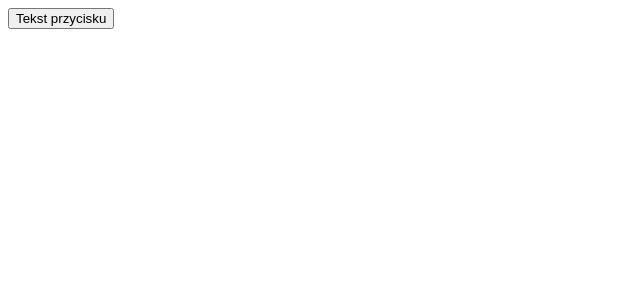
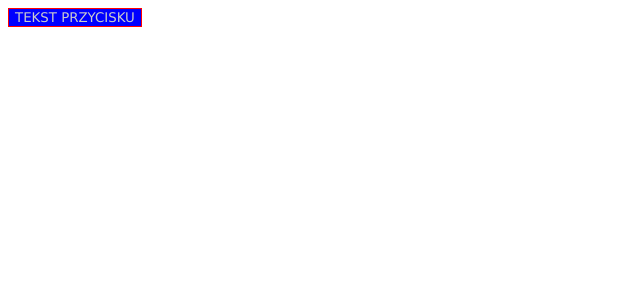
Before and after one commit to hugobosy/universal-components, a React (Create React App) app: page / in a window 1280 px wide. Shown: the top 300 px of the page, without its empty margins (0-640 px from the left). Built offline with nearby package versions, Linux system fonts and the light colour scheme.

Commit message:
add styles for properties

```diff
--- a/src/App.tsx
+++ b/src/App.tsx
@@ -4,7 +4,15 @@ import { ButtonComponent } from "./components/button/Button.components";
 function App() {
   return (
     <div className="App">
-      <ButtonComponent text="Tekst przycisku" />
+      <ButtonComponent
+        text="Tekst przycisku"
+        display="block"
+        bgColor="blue"
+        fontFamily="Verdana, sans-serif"
+        fontColor="#CCC"
+        border="1px solid red"
+        isUppercase
+      />
     </div>
   );
 }
--- a/src/components/button/Button.components.tsx
+++ b/src/components/button/Button.components.tsx
@@ -8,7 +8,7 @@ export const ButtonComponent: React.FC<ButtonTypes> = ({
   fontColor,
   bgColor,
   display,
-  isBorder,
+  border,
   isUppercase,
 }) => {
   return (
@@ -17,7 +17,7 @@ export const ButtonComponent: React.FC<ButtonTypes> = ({
       fontFamily={fontFamily}
       fontColor={fontColor}
       bgColor={bgColor}
-      isBorder={isBorder}
+      border={border}
       isUppercase={isUppercase}
     >
       {text}
--- a/src/components/button/Button.style.ts
+++ b/src/components/button/Button.style.ts
@@ -15,6 +15,32 @@ const displays = {
     display: none;
   `,
 };
+
 export const Button = styled.button<Partial<ButtonTypes>>`
   ${({ display }) => display && displays[display]};
+  ${({ bgColor }) =>
+    bgColor &&
+    css`
+      background-color: ${bgColor};
+    `};
+  ${({ fontFamily }) =>
+    fontFamily &&
+    css`
+      font-family: ${fontFamily};
+    `};
+  ${({ fontColor }) =>
+    fontColor &&
+    css`
+      color: ${fontColor};
+    `};
+  ${({ border }) =>
+    border &&
+    css`
+      border: ${border};
+    `};
+  ${({ isUppercase }) =>
+    isUppercase &&
+    css`
+      text-transform: uppercase;
+    `};
 `;
--- a/src/components/button/Button.types.ts
+++ b/src/components/button/Button.types.ts
@@ -5,7 +5,7 @@ export interface ButtonTypes {
   bgColor?: string;
   fontFamily?: string;
   fontColor?: string;
-  isBorder?: boolean;
+  border?: string;
   isUppercase?: boolean;
   display?: Display;
 }
```
